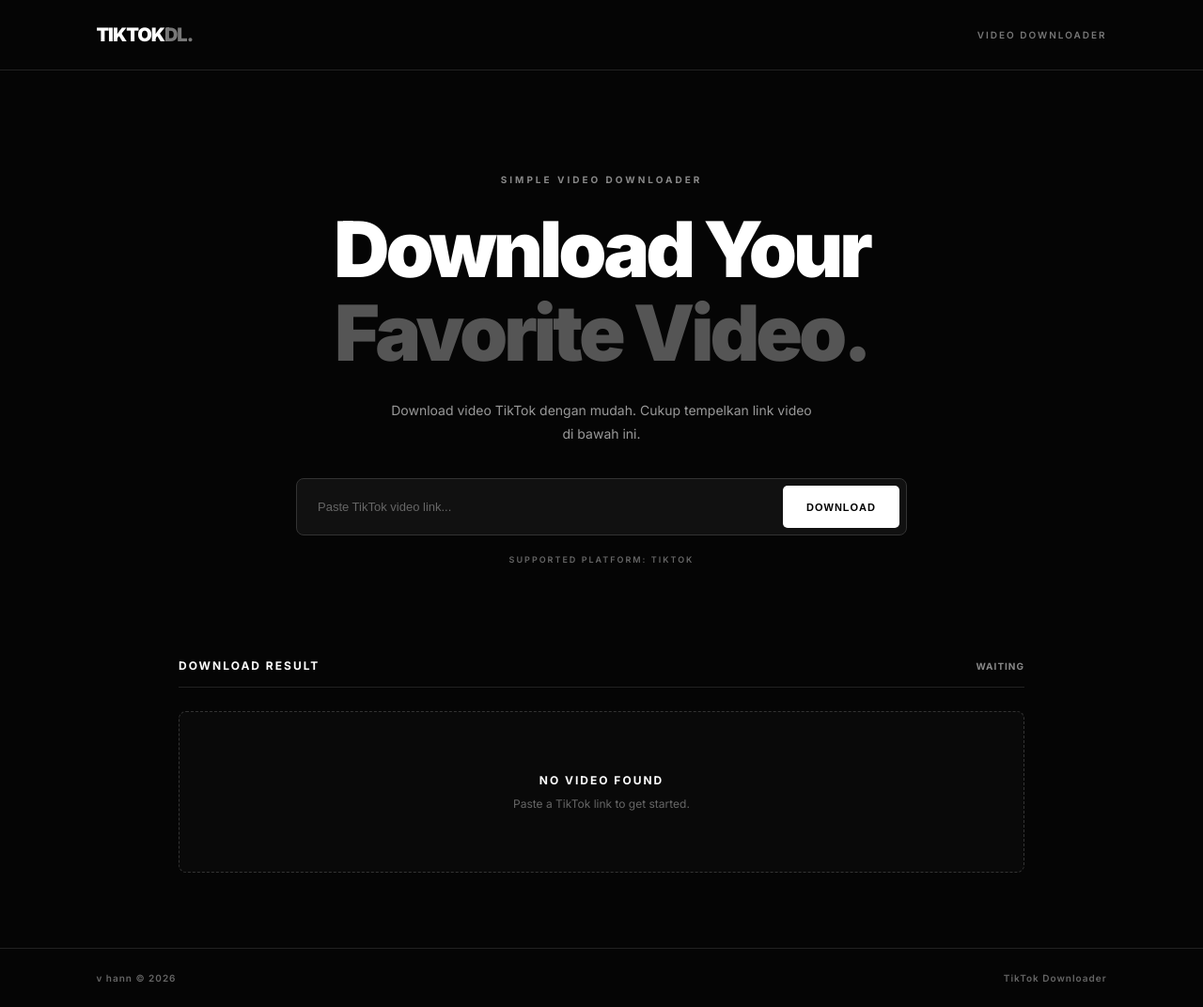
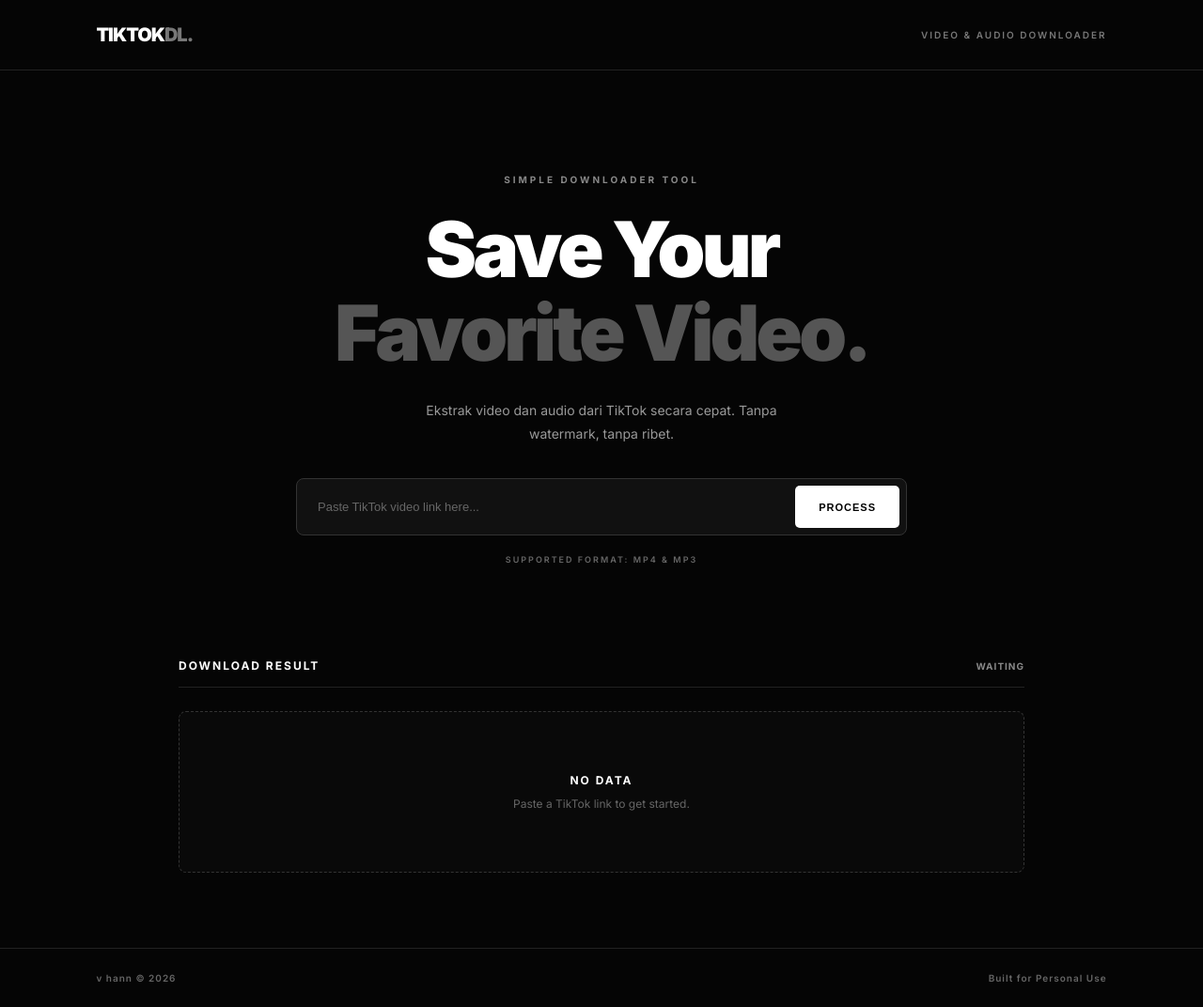
Before and after one commit to lvhnieff/tiktokdl, a website: page public/index.html in a window 1280 px wide. Shown: the whole page at 94% size. Drawn offline with Linux system fonts and the light colour scheme.

Commit message:
Update index.html

```diff
--- a/public/index.html
+++ b/public/index.html
@@ -1,85 +1,73 @@
-
 <!DOCTYPE html>
 <html lang="id">
 <head>
     <meta charset="UTF-8">
     <meta name="viewport" content="width=device-width, initial-scale=1.0">
     <meta name="theme-color" content="#050505">
-
-    <title>TikTok Downloader</title>
-
+    <title>TikTok Downloader | Portfolio Edition</title>
     <link rel="stylesheet" href="style.css">
 </head>
 <body>
 
     <header class="navbar">
         <div class="logo">TIKTOK<span>DL.</span></div>
-        <div class="nav-label">VIDEO DOWNLOADER</div>
+        <div class="nav-label">VIDEO & AUDIO DOWNLOADER</div>
     </header>
 
     <main class="container">
 
         <section class="hero">
-
-            <div class="tag">SIMPLE VIDEO DOWNLOADER</div>
-
+            <div class="tag">SIMPLE DOWNLOADER TOOL</div>
             <h1>
-                Download Your<br>
+                Save Your<br>
                 <span>Favorite Video.</span>
             </h1>
-
             <p>
-                Download video TikTok dengan mudah.
-                Cukup tempelkan link video di bawah ini.
+                Ekstrak video dan audio dari TikTok secara cepat.
+                Tanpa watermark, tanpa ribet.
             </p>
 
             <form id="downloadForm" class="search-box">
-
                 <input
                     type="url"
                     id="videoUrl"
-                    placeholder="Paste TikTok video link..."
+                    placeholder="Paste TikTok video link here..."
                     required
+                    autocomplete="off"
+                    spellcheck="false"
                 >
-
                 <button type="submit" id="downloadBtn">
-                    DOWNLOAD
+                    PROCESS
                 </button>
-
             </form>
 
             <div class="supported">
-                SUPPORTED PLATFORM: TIKTOK
+                SUPPORTED FORMAT: MP4 & MP3
             </div>
-
         </section>
 
         <section class="result-section">
-
             <div class="section-header">
                 <h2>DOWNLOAD RESULT</h2>
                 <span id="status">WAITING</span>
             </div>
 
             <div id="resultBox" class="result-box">
-
+                <!-- Konten akan di-render oleh JS -->
                 <div class="empty">
-                    <h3>NO VIDEO FOUND</h3>
+                    <h3>NO DATA</h3>
                     <p>Paste a TikTok link to get started.</p>
                 </div>
-
             </div>
-
         </section>
 
     </main>
 
     <footer>
         <span>v hann © 2026</span>
-        <span>TikTok Downloader</span>
+        <span>Built for Personal Use</span>
     </footer>
 
     <script src="script.js"></script>
-
 </body>
 </html>
```
